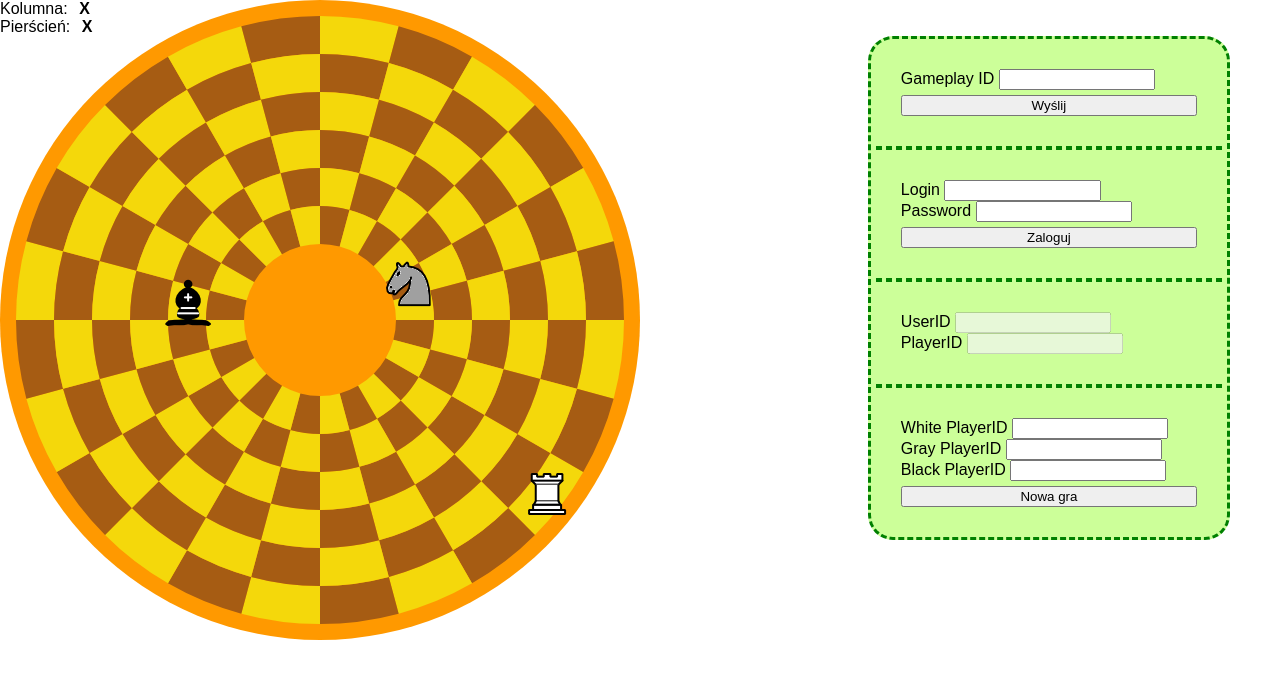
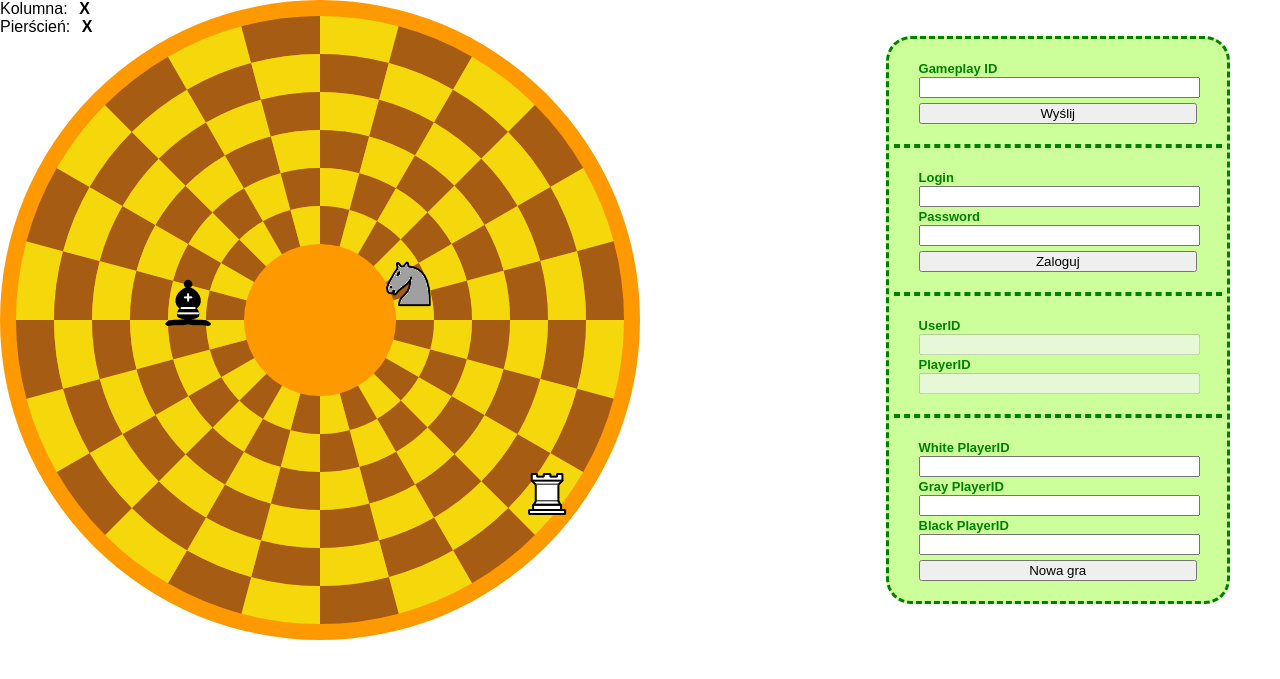
Before and after one commit to mkf/3manchess-web, a PHP site: page / in a window 1280 px wide. Shown: the top 679 px of the page. Run offline with PHP 8.4, Linux system fonts and the light colour scheme.

Commit message:
Forms style

```diff
--- a/css/style.css
+++ b/css/style.css
@@ -21,7 +21,7 @@ div.gameforms {
 	background-color: #ccff99;
 }
 form, .form_userid {
-	margin: 30px;
+	margin: 20px 30px;
 }
 button {
 	width: 100%;
@@ -32,5 +32,12 @@ hr {
 	margin: 0 5px;
 }
 input {
-	width: 50%;
+	width: calc(100% - 5px);
+	font-size: 13px;
+	font-weight: bold;
 }
+label {
+	color: green;
+	font-size: 13px;
+	font-weight: bold;
+}
```
